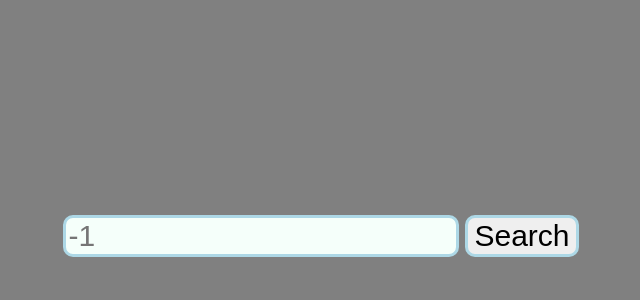
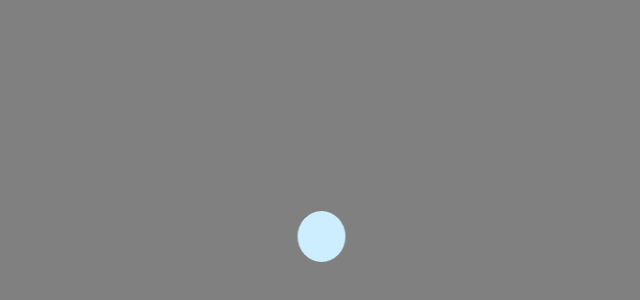
Before and after one commit to MDanialSaleem/Pokedex-React, a React (Create React App) app: page / in a window 1280 px wide. Shown: the part 164-464 px from the top of the page, without its empty margins (319-959 px from the left). Built offline with nearby package versions, Linux system fonts and the light colour scheme.

Commit message:
GotTheLoaderWorking

```diff
--- a/src/App.js
+++ b/src/App.js
@@ -4,6 +4,7 @@
 import BasicInfo from "./components/BasicInfo.js";
 import {connect} from "react-redux";
 import MoveCard from "./components/MoveCard.js";
+import Loader from "./components/Loader/Loader.js";
 
 class App extends Component {
 
@@ -29,9 +30,10 @@
     }
     return (
       <div style={styles} className="App">
-        <Searchbar />
+        {/* <Searchbar />
         {this.props.id !== -1 ? <BasicInfo /> : null}
-        {this.props.moves !== null ? <MoveCard moves={this.props.moves} />: null}
+        {this.props.moves !== null ? <MoveCard moves={this.props.moves} />: null} */}
+        <Loader />
       </div>
     );
   }
--- /dev/null
+++ b/src/components/Loader/Loader.css
@@ -0,0 +1,24 @@
+.lds-circle {
+    display: inline-block;
+    width: 51px;
+    height: 51px;
+    margin: 6px;
+    border-radius: 50%;
+    background: #cef;
+    animation: lds-circle 2.4s cubic-bezier(0, 0.2, 0.8, 1) infinite;
+  }
+  @keyframes lds-circle {
+    0%, 100% {
+      animation-timing-function: cubic-bezier(0.5, 0, 1, 0.5);
+    }
+    0% {
+      transform: rotateY(0deg);
+    }
+    50% {
+      transform: rotateY(1800deg);
+      animation-timing-function: cubic-bezier(0, 0.5, 0.5, 1);
+    }
+    100% {
+      transform: rotateY(3600deg);
+    }
+  }
--- /dev/null
+++ b/src/components/Loader/Loader.js
@@ -0,0 +1,10 @@
+import React from "react";
+import './Loader.css';
+
+
+export default function(props)
+{
+    return (
+        <div class="lds-circle"></div>
+    )
+}
```
